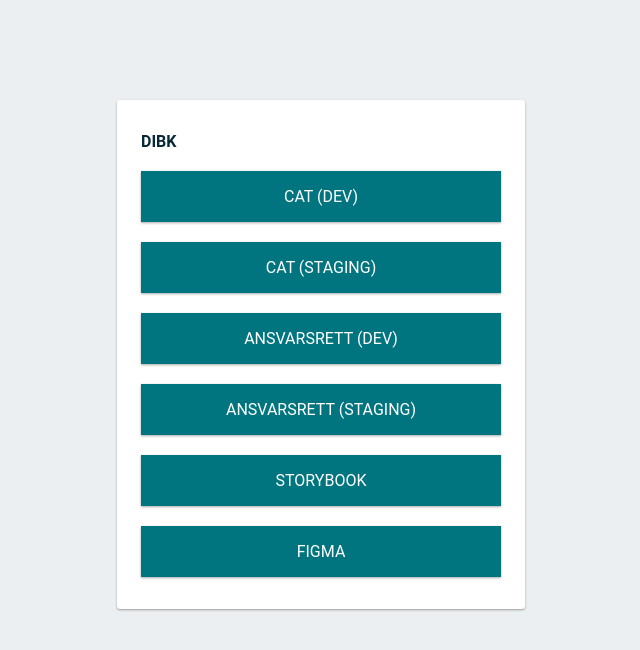
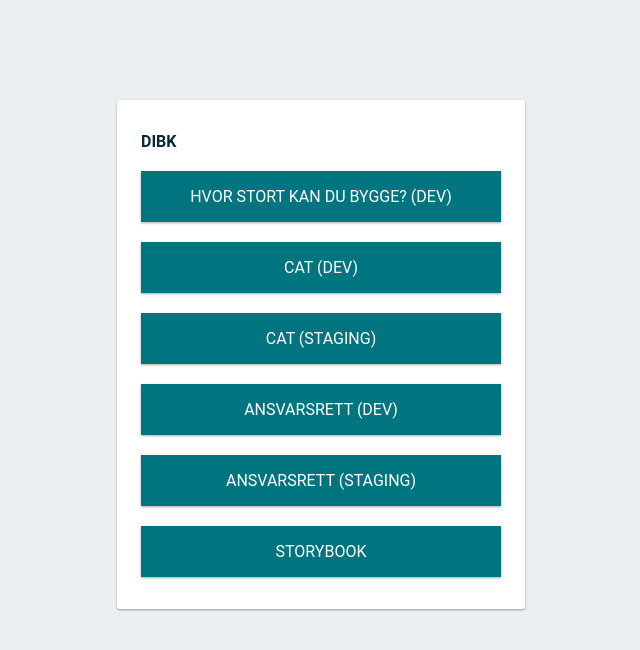
Before and after one commit to DirektoratetForByggkvalitet/dibk-all, a website: page public/index.html in a window 1280 px wide. Shown: the whole page, without its empty margins (319-959 px from the left). Drawn offline with Linux system fonts and the light colour scheme.

Commit message:
Hvor stort du kan bygge to list

```diff
--- a/public/index.html
+++ b/public/index.html
@@ -22,6 +22,9 @@
 <body>
     <div id="message">
         <h1>DIBK</h1>
+        <a class="link" href="https://dibk-stort-bygge.firebaseapp.com/">
+            <div>Hvor stort kan du bygge? (dev)</div>
+        </a>
         <a class="link" href="https://dibk-cat.firebaseapp.com/">
             <div>Cat (dev)</div>
         </a>
@@ -37,9 +40,6 @@
         <a class="link" href="https://dibk-storybook.firebaseapp.com/">
             <div>Storybook</div>
         </a>
-        <a class="link" href="https://www.figma.com/file/eV0GHYZtiS9OWgcyoihwlc/DiBK-veiviser-(Ansvarsrett)">
-            <div>Figma</div>
-        </a>
     </div>
 </body>
 </html>
```
